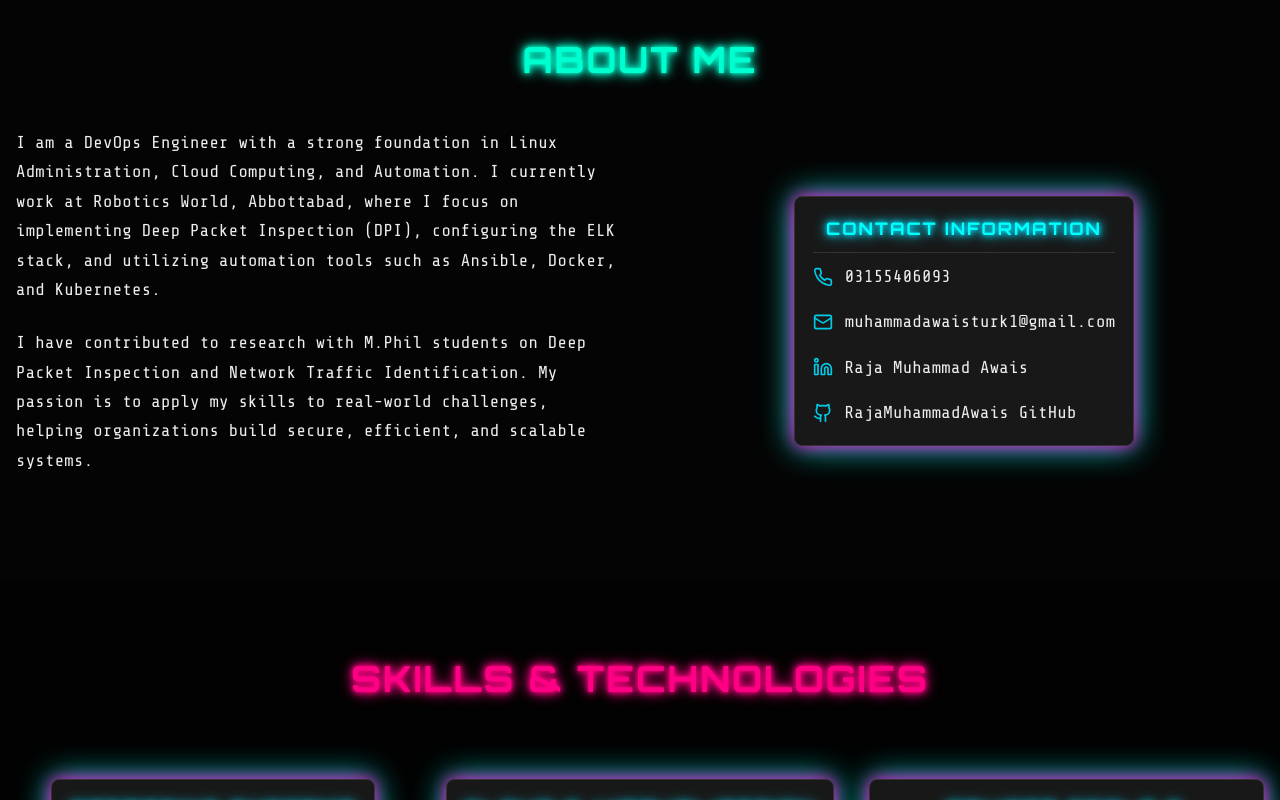
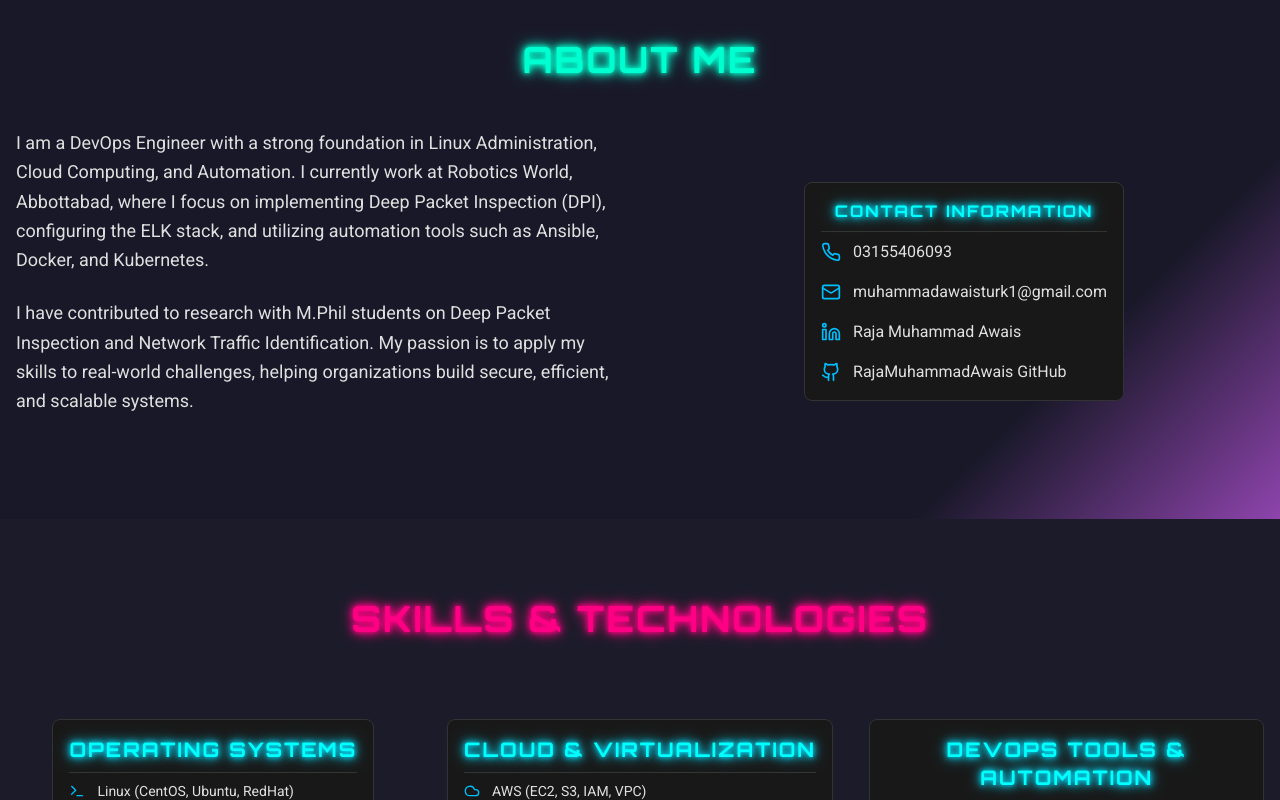
Before and after one commit to RajaMuhammadAwais/RajaAwais, a React (Vite) app: page / in a window 1280 px wide. Shown: the part 840-1640 px from the top of the page. Built offline with nearby package versions, Linux system fonts and the light colour scheme.

Commit message:
Refine cyberpunk fonts, color palette, and accessibility for high-tech aesthetic

```diff
--- a/App.css
+++ b/App.css
@@ -1,4 +1,7 @@
 /* --- CYBERPUNK ENHANCEMENTS --- */
+
+/* Import Google Fonts for cyberpunk theme */
+@import url('https://fonts.googleapis.com/css2?family=Orbitron:wght@700;900&family=Rajdhani:wght@700&family=Roboto:wght@400;700&family=Fira+Code:wght@400;700&display=swap');
 
 /* Cyberpunk-style cursor */
 body, html {
@@ -38,7 +41,6 @@ a, button, input, textarea {
   --color-secondary: var(--secondary);
   --color-secondary-foreground: var(--secondary-foreground);
   --color-muted: var(--muted);
-  --color-muted-foreground: var(--muted-foreground);
   --color-accent: var(--accent);
   --color-accent-foreground: var(--accent-foreground);
   --color-destructive: var(--destructive);
@@ -61,72 +63,112 @@ a, button, input, textarea {
 }
 
 :root {
-  --radius: 0.625rem;
-  --background: oklch(0.08 0 0);
-  --foreground: oklch(0.95 0 0);
-  --card: oklch(0.12 0 0);
-  --card-foreground: oklch(0.95 0 0);
-  --popover: oklch(0.12 0 0);
-  --popover-foreground: oklch(0.95 0 0);
-  --primary: oklch(0.7 0.3 200);
-  --primary-foreground: oklch(0.08 0 0);
-  --secondary: oklch(0.15 0 0);
-  --secondary-foreground: oklch(0.95 0 0);
-  --muted: oklch(0.15 0 0);
-  --muted-foreground: oklch(0.7 0 0);
-  --accent: oklch(0.7 0.3 320);
-  --accent-foreground: oklch(0.08 0 0);
-  --destructive: oklch(0.577 0.245 27.325);
-  --border: oklch(0.2 0 0);
-  --input: oklch(0.15 0 0);
-  --ring: oklch(0.7 0.3 200);
-  --chart-1: oklch(0.7 0.3 200);
-  --chart-2: oklch(0.7 0.3 320);
-  --chart-3: oklch(0.7 0.3 120);
-  --chart-4: oklch(0.7 0.3 60);
-  --chart-5: oklch(0.7 0.3 280);
-  --sidebar: oklch(0.08 0 0);
-  --sidebar-foreground: oklch(0.95 0 0);
-  --sidebar-primary: oklch(0.7 0.3 200);
-  --sidebar-primary-foreground: oklch(0.08 0 0);
-  --sidebar-accent: oklch(0.15 0 0);
-  --sidebar-accent-foreground: oklch(0.95 0 0);
-  --sidebar-border: oklch(0.2 0 0);
-  --sidebar-ring: oklch(0.7 0.3 200);
+  --font-heading: 'Orbitron', 'Rajdhani', 'Interceptor', 'Arial Black', 'sans-serif';
+  --font-body: 'Roboto', 'Open Sans', 'Lato', 'Arial', 'sans-serif';
+  --font-mono: 'Fira Code', 'Source Code Pro', 'Share Tech Mono', 'monospace';
+
+  /* Color palette */
+  --background: #1B1B2A;
+  --background-alt: #091833;
+  --foreground: #e0e0e0;
+  --primary: #00BFFF;
+  --accent-pink: #FF007A;
+  --accent-green: #00FFB3;
+  --accent-orange: #FF9A00;
+  --secondary-purple: #8E44AD;
+  --secondary-teal: #00BFAE;
+  --muted-gray: #6c6c7a;
+  --border: #22223a;
+  --card: #181828;
+  --card-foreground: #e0e0e0;
 }
 
-.dark {
-  --background: oklch(0.08 0 0);
-  --foreground: oklch(0.95 0 0);
-  --card: oklch(0.12 0 0);
-  --card-foreground: oklch(0.95 0 0);
-  --popover: oklch(0.12 0 0);
-  --popover-foreground: oklch(0.95 0 0);
-  --primary: oklch(0.7 0.3 200);
-  --primary-foreground: oklch(0.08 0 0);
-  --secondary: oklch(0.15 0 0);
-  --secondary-foreground: oklch(0.95 0 0);
-  --muted: oklch(0.15 0 0);
-  --muted-foreground: oklch(0.7 0 0);
-  --accent: oklch(0.7 0.3 320);
-  --accent-foreground: oklch(0.08 0 0);
-  --destructive: oklch(0.704 0.191 22.216);
-  --border: oklch(0.2 0 0);
-  --input: oklch(0.15 0 0);
-  --ring: oklch(0.7 0.3 200);
-  --chart-1: oklch(0.7 0.3 200);
-  --chart-2: oklch(0.7 0.3 320);
-  --chart-3: oklch(0.7 0.3 120);
-  --chart-4: oklch(0.7 0.3 60);
-  --chart-5: oklch(0.7 0.3 280);
-  --sidebar: oklch(0.08 0 0);
-  --sidebar-foreground: oklch(0.95 0 0);
-  --sidebar-primary: oklch(0.7 0.3 200);
-  --sidebar-primary-foreground: oklch(0.08 0 0);
-  --sidebar-accent: oklch(0.15 0 0);
-  --sidebar-accent-foreground: oklch(0.95 0 0);
-  --sidebar-border: oklch(0.2 0 0);
-  --sidebar-ring: oklch(0.7 0.3 200);
+body, html {
+  font-family: var(--font-body);
+  background: linear-gradient(135deg, var(--background) 0%, var(--background-alt) 100%), url('/assets/cyberpunk-city-night-lights-yyli97fabab54h02.jpg') center/cover no-repeat;
+  color: var(--foreground);
+}
+
+h1, h2, h3, h4, h5, h6 {
+  font-family: var(--font-heading);
+  letter-spacing: 2px;
+  text-transform: uppercase;
+  text-align: center;
+  filter: contrast(1.2) brightness(1.1);
+}
+
+pre, code, .cyberpunk-cli {
+  font-family: var(--font-mono);
+}
+
+/* Neon accent classes */
+.neon-text-blue {
+  color: var(--primary);
+  text-shadow: 0 0 5px var(--primary), 0 0 10px var(--primary), 0 0 15px var(--primary);
+}
+.neon-text-pink {
+  color: var(--accent-pink);
+  text-shadow: 0 0 5px var(--accent-pink), 0 0 10px var(--accent-pink), 0 0 15px var(--accent-pink);
+}
+.neon-text-green {
+  color: var(--accent-green);
+  text-shadow: 0 0 5px var(--accent-green), 0 0 10px var(--accent-green), 0 0 15px var(--accent-green);
+}
+.neon-text-orange {
+  color: var(--accent-orange);
+  text-shadow: 0 0 5px var(--accent-orange), 0 0 10px var(--accent-orange), 0 0 15px var(--accent-orange);
+}
+
+/* Section backgrounds */
+.bg-card\/50 {
+  background: linear-gradient(135deg, var(--card) 80%, var(--secondary-purple) 100%);
+  backdrop-filter: blur(2px);
+}
+
+/* Button and interactive elements */
+.cyber-button {
+  font-family: var(--font-heading);
+  background: linear-gradient(90deg, var(--primary) 0%, var(--accent-pink) 100%);
+  color: #181818;
+  border: 2px solid var(--primary);
+  box-shadow: 0 0 8px var(--primary), 0 0 16px var(--accent-pink);
+  letter-spacing: 2px;
+  transition: all 0.2s;
+}
+.cyber-button:hover {
+  background: linear-gradient(90deg, var(--accent-pink) 0%, var(--primary) 100%);
+  color: #fff;
+  box-shadow: 0 0 24px var(--accent-pink), 0 0 48px var(--primary);
+  transform: scale(1.05) skewX(-5deg);
+}
+
+/* Update backgrounds, cards, and overlays for new palette */
+.cyber-card, .card {
+  background: linear-gradient(135deg, #18192b 60%, rgba(0,255,231,0.08) 100%);
+  border: 2px solid var(--color-neon-pink);
+  box-shadow: 0 0 16px var(--color-neon-pink), 0 0 32px var(--color-neon-blue);
+}
+
+.cyberpunk-header {
+  border: 2.5px solid var(--color-neon-blue);
+  background: linear-gradient(90deg, rgba(0,255,231,0.18) 0%, rgba(255,0,204,0.12) 100%);
+  box-shadow: 0 0 24px var(--color-neon-blue), 0 0 48px var(--color-neon-pink), 0 0 8px var(--color-neon-blue) inset;
+}
+
+.cyberpunk-anim-line {
+  background: linear-gradient(90deg, var(--color-neon-blue) 0%, var(--color-neon-pink) 100%);
+}
+
+.cyberpunk-dataviz-dot {
+  background: linear-gradient(135deg, var(--color-neon-blue) 60%, var(--color-neon-pink) 100%);
+  box-shadow: 0 0 8px var(--color-neon-blue), 0 0 16px var(--color-neon-pink);
+}
+
+/* Focus states for accessibility */
+button:focus, a:focus {
+  outline: 2px solid var(--color-neon-orange);
+  outline-offset: 2px;
+  box-shadow: 0 0 8px var(--color-neon-orange);
 }
 
 @layer base {
@@ -158,23 +200,6 @@ a, button, input, textarea {
   background: url('https://www.transparenttextures.com/patterns/grunge-wall.png');
   opacity: 0.09;
   mix-blend-mode: multiply;
-}
-
-/* Neon accent classes */
-.neon-text-orange {
-  color: #ff9900;
-  text-shadow: 0 0 5px #ff9900, 0 0 10px #ff9900, 0 0 15px #ff9900;
-}
-
-.cyber-button.orange {
-  background: linear-gradient(90deg, #ff9900 0%, #ff00cc 100%);
-  border: 2px solid #ff9900;
-  box-shadow: 0 0 8px #ff9900, 0 0 16px #ff00cc;
-}
-.cyber-button.orange:hover {
-  background: linear-gradient(90deg, #ff00cc 0%, #ff9900 100%);
-  color: #fff;
-  box-shadow: 0 0 24px #ff9900, 0 0 48px #ff00cc;
 }
 
 /* Distorted headings */
@@ -262,93 +287,22 @@ h1.distorted, h2.distorted, h3.distorted {
   mix-blend-mode: lighten;
 }
 
-/* Futuristic heading font, clean body font */
-h1, h2, h3, h4, h5, h6 {
-  font-family: 'Orbitron', 'Share Tech Mono', 'monospace', 'sans-serif';
-  letter-spacing: 2px;
-  text-transform: uppercase;
-  text-align: center;
-  filter: contrast(1.2) brightness(1.1);
-}
-body, p, li, .cyberpunk-body {
-  font-family: 'Share Tech Mono', 'monospace', 'sans-serif';
-  font-size: 1.08rem;
-  letter-spacing: 0.02em;
-  line-height: 1.7;
+/* Custom scrollbar */
+::-webkit-scrollbar {
+  width: 8px;
 }
 
-/* CLI-inspired panel */
-.cyberpunk-cli {
-  background: rgba(10, 20, 30, 0.92);
-  border: 2px solid #00ffe7;
-  border-radius: 0.7em;
-  box-shadow: 0 0 16px #00ffe7, 0 0 32px #ff00cc;
-  font-family: 'Share Tech Mono', 'monospace';
-  color: #00ffe7;
-  padding: 1.2em 1.5em;
-  margin: 2em auto;
-  max-width: 700px;
-  position: relative;
-  overflow-x: auto;
-}
-.cyberpunk-cli::before {
-  content: '$';
-  color: #ff00cc;
-  margin-right: 0.5em;
-  font-weight: bold;
+::-webkit-scrollbar-track {
+  background: oklch(0.08 0 0);
 }
 
-/* Glowing animated border for cards */
-.cyberpunk-glow-card {
-  border: 2px solid #00ffe7;
-  box-shadow: 0 0 24px #00ffe7, 0 0 48px #ff00cc, 0 0 8px #00ffe7 inset;
-  background: linear-gradient(135deg, rgba(18, 18, 42, 0.97) 60%, rgba(0,255,231,0.10) 100%);
-  position: relative;
-  overflow: hidden;
-  transition: box-shadow 0.3s, border-color 0.3s;
-}
-.cyberpunk-glow-card:hover {
-  border-color: #ff9900;
-  box-shadow: 0 0 32px #ff9900, 0 0 64px #00ffe7, 0 0 16px #ff00cc inset;
+::-webkit-scrollbar-thumb {
+  background: linear-gradient(180deg, #00bfff, #ff007a);
+  border-radius: 4px;
 }
 
-/* Abstract data viz (animated dots) */
-.cyberpunk-dataviz {
-  position: absolute;
-  bottom: 2vw; right: 2vw;
-  z-index: 5;
-  display: flex;
-  gap: 0.5em;
-}
-.cyberpunk-dataviz span {
-  width: 0.7em; height: 0.7em;
-  border-radius: 50%;
-  background: linear-gradient(135deg, #00ffe7 0%, #ff00cc 100%);
-  box-shadow: 0 0 8px #00ffe7, 0 0 16px #ff00cc;
-  opacity: 0.7;
-  animation: cyberpunk-dot-blink 1.2s infinite alternate;
-}
-.cyberpunk-dataviz .dot2 { animation-delay: 0.4s; }
-.cyberpunk-dataviz .dot3 { animation-delay: 0.8s; }
-@keyframes cyberpunk-dot-blink {
-  0% { opacity: 0.7; }
-  100% { opacity: 1; }
-}
-
-.cyberpunk-bg-anim {
-  position: fixed;
-  top: 0; left: 0; right: 0; bottom: 0;
-  z-index: 0;
-  pointer-events: none;
-  background: repeating-linear-gradient(90deg, #00ffe7 0 2px, transparent 2px 40px),
-              repeating-linear-gradient(0deg, #ff00cc 0 2px, transparent 2px 40px);
-  opacity: 0.08;
-  animation: cyberpunk-bg-move 10s linear infinite;
-}
-
-@keyframes cyberpunk-bg-move {
-  0% { background-position: 0 0, 0 0; }
-  100% { background-position: 40px 40px, 40px 40px; }
+::-webkit-scrollbar-thumb:hover {
+  background: linear-gradient(180deg, #ff007a, #00bfff);
 }
 
 /* Cyberpunk Custom Styles */
@@ -405,37 +359,6 @@ body, p, li, .cyberpunk-body {
       linear-gradient(rgba(0, 191, 255, 0.1) 1px, transparent 1px),
       linear-gradient(90deg, rgba(0, 191, 255, 0.1) 1px, transparent 1px);
     background-size: 20px 20px;
-  }
-
-  .neon-text-blue {
-    color: #00bfff;
-    text-shadow: 0 0 5px #00bfff, 0 0 10px #00bfff, 0 0 15px #00bfff;
-  }
-
-  .neon-text-pink {
-    color: #ff007a;
-    text-shadow: 0 0 5px #ff007a, 0 0 10px #ff007a, 0 0 15px #ff007a;
-  }
-
-  .neon-text-green {
-    color: #00ffb3;
-    text-shadow: 0 0 5px #00ffb3, 0 0 10px #00ffb3, 0 0 15px #00ffb3;
-  }
-
-  .cyber-button {
-    background: linear-gradient(90deg, #ff00cc 0%, #00ffe7 100%);
-    color: #181818;
-    border: 2px solid #00ffe7;
-    box-shadow: 0 0 8px #00ffe7, 0 0 16px #ff00cc;
-    font-family: 'Orbitron', 'Share Tech Mono', 'monospace';
-    letter-spacing: 2px;
-    transition: all 0.2s;
-  }
-  .cyber-button:hover {
-    background: linear-gradient(90deg, #00ffe7 0%, #ff00cc 100%);
-    color: #fff;
-    box-shadow: 0 0 24px #ff00cc, 0 0 48px #00ffe7;
-    transform: scale(1.05) skewX(-5deg);
   }
 
   h1, h2, h3, h4, h5, h6 {
@@ -536,21 +459,3 @@ body, p, li, .cyberpunk-body {
     }
   }
 }
-
-/* Custom scrollbar */
-::-webkit-scrollbar {
-  width: 8px;
-}
-
-::-webkit-scrollbar-track {
-  background: oklch(0.08 0 0);
-}
-
-::-webkit-scrollbar-thumb {
-  background: linear-gradient(180deg, #00bfff, #ff007a);
-  border-radius: 4px;
-}
-
-::-webkit-scrollbar-thumb:hover {
-  background: linear-gradient(180deg, #ff007a, #00bfff);
-}
```
